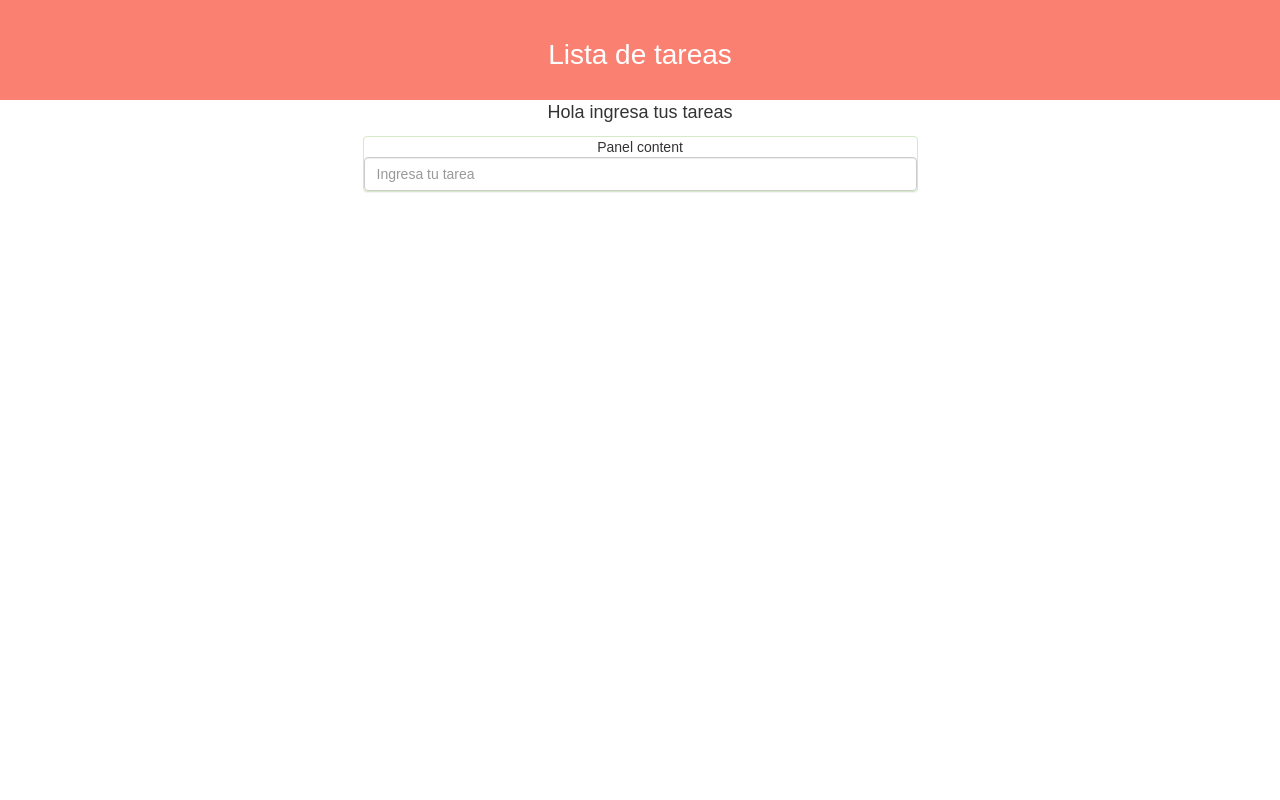
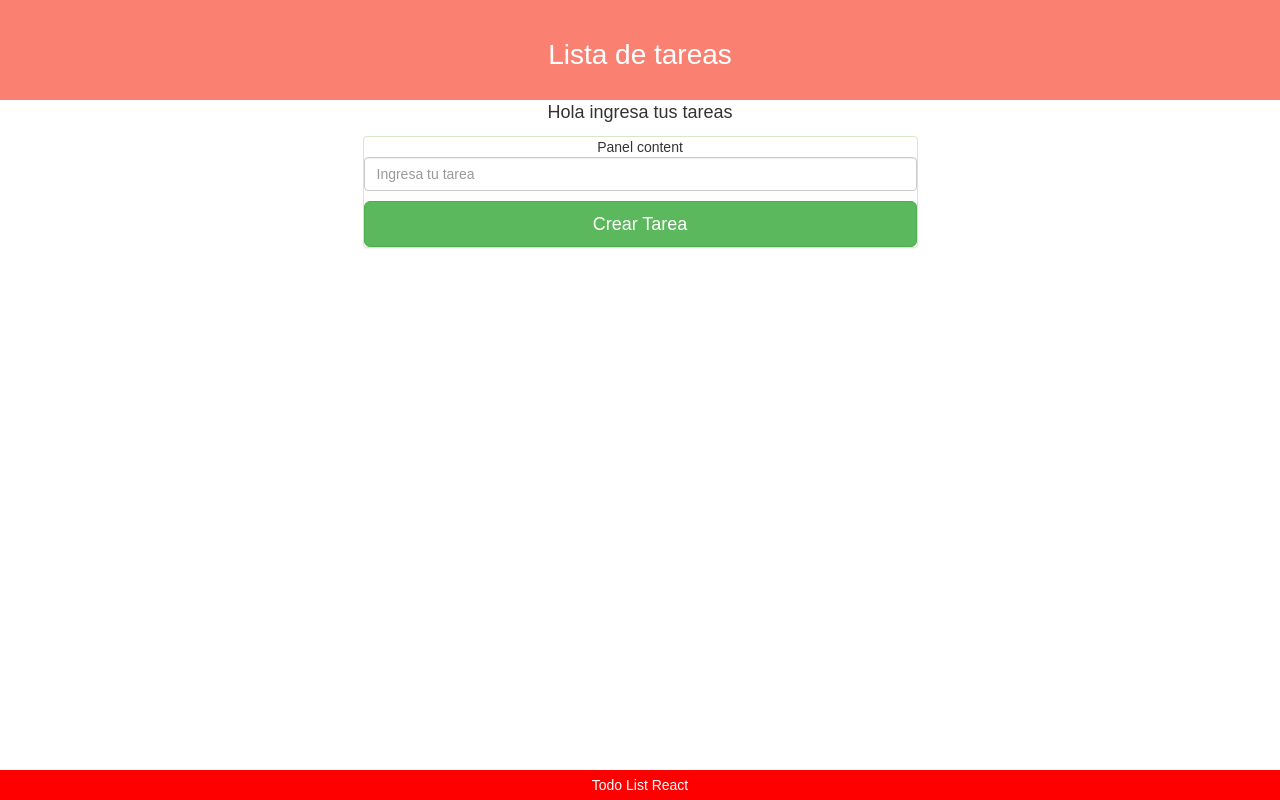
Before and after one commit to berenisser/react-app-todo, a React (Create React App) app: page / in a window 1280 px wide. Built offline with nearby package versions, Linux system fonts and the light colour scheme.

Commit message:
footer y btn

```diff
--- a/src/App.css
+++ b/src/App.css
@@ -16,3 +16,25 @@
 .App-intro {
   font-size: large;
 }
+
+.btn-tarea{
+	margin-top: 10px;
+}
+
+.App-footer{
+	position: absolute;
+    bottom: 0;
+    background-color: red;
+    width: 100%;
+    height: 30px;
+    color: white;
+    margin: 0;
+}
+
+.App-footer__texto{
+    display: flex;
+    flex-direction: row;
+    justify-content: center;
+    margin: 0;
+    padding-top: 5px;
+}
--- a/src/App.js
+++ b/src/App.js
@@ -2,6 +2,7 @@ import React, { Component } from 'react';
 import './App.css';
 import Header from './componentes/Header';
 import Cuerpo from './componentes/Cuerpo';
+import Footer from './componentes/Footer';
 
 class App extends Component {
   render() {
@@ -9,6 +10,7 @@ class App extends Component {
       <div className="App">
         <Header />
         <Cuerpo />
+        <Footer />
       </div>
     );
   }
--- a/src/componentes/Cuerpo.js
+++ b/src/componentes/Cuerpo.js
@@ -17,8 +17,10 @@ class Cuerpo extends Component{
 						      Panel content
 						      	<Form>
 						      		<FormControl placeholder='Ingresa tu tarea' />
+						      		<Button bsStyle="btn btn-success btn-lg btn-block" className="btn-tarea">Crear Tarea</Button>
 						      	</Form>
 						    </Panel>
+
 		        		</Col>
 		        	</Row>
 		        </Grid>
--- /dev/null
+++ b/src/componentes/Footer.js
@@ -0,0 +1,18 @@
+import React, { Component } from 'react';
+import { Panel, Button, Grid, Row, Col, FormControl, Form } from 'react-bootstrap';
+
+class Footer extends Component{
+
+
+	render(){
+		return (
+			<div className="App-footer">
+				<p className="App-footer__texto">
+		        	Todo List React
+		        </p>
+		   </div>
+		);
+	}
+}
+
+export default Footer;
```
